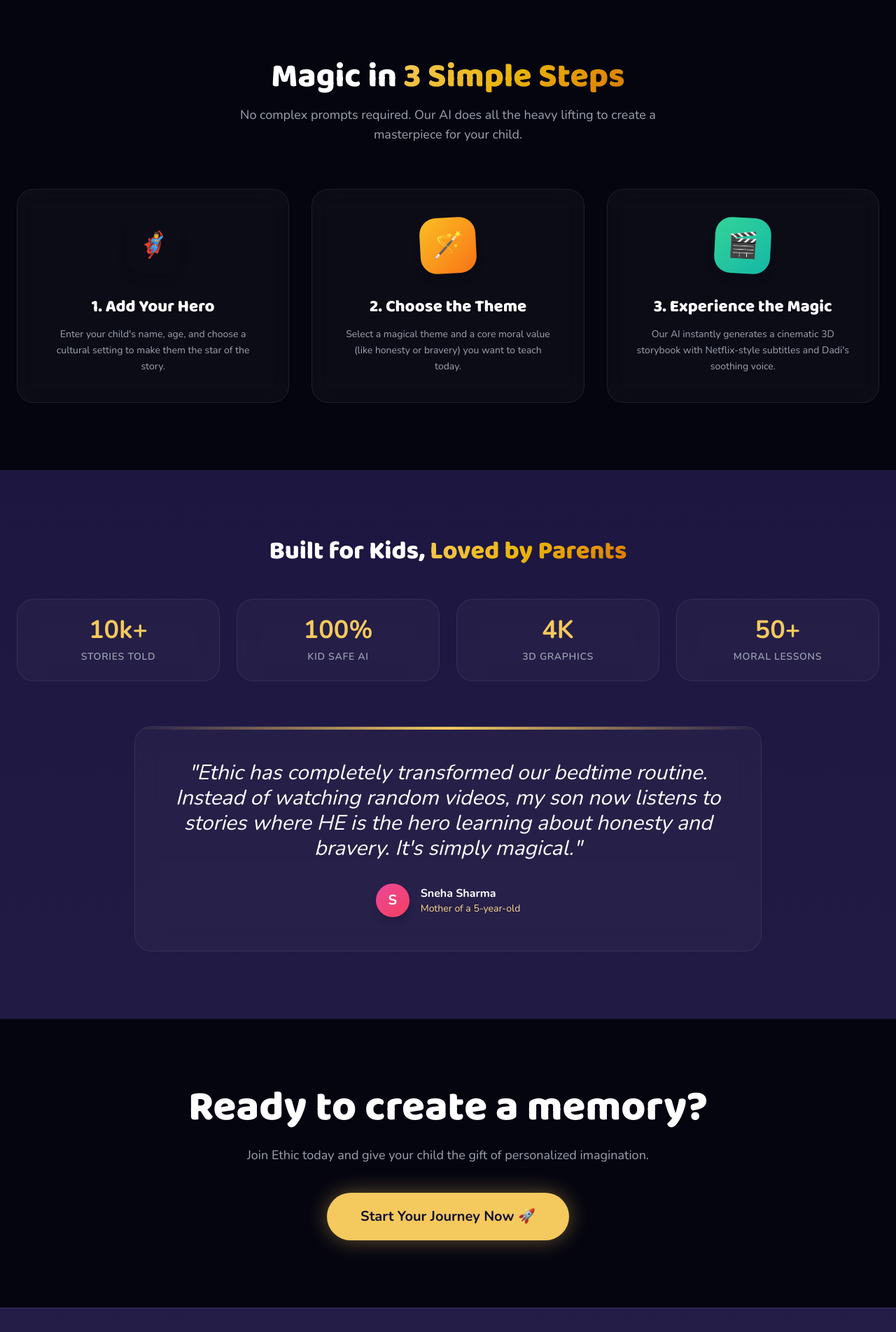
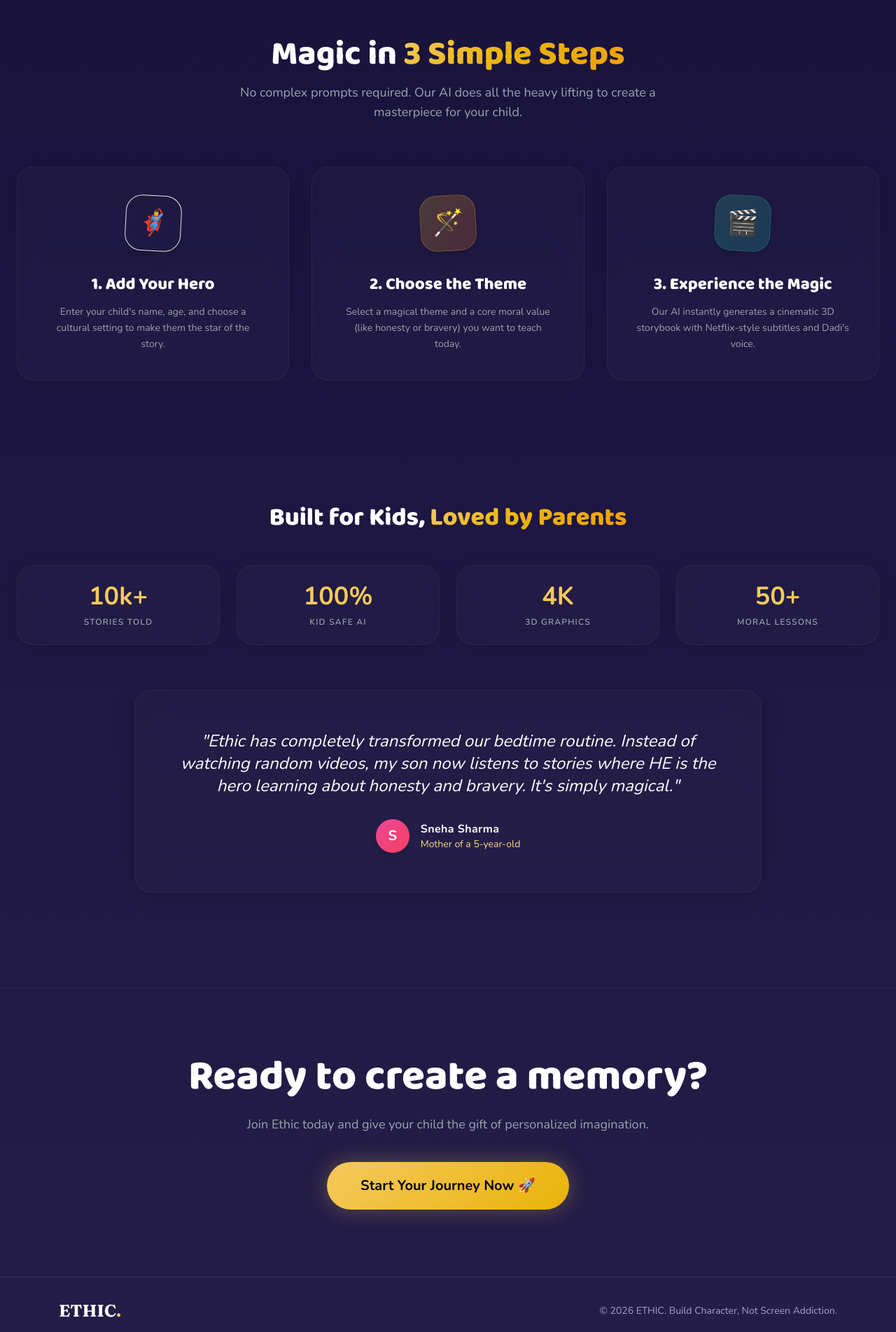
Before and after one commit to contactcuratedchoices-stack/ethic-mvp, a Flask app: page / in a window 1280 px wide. Shown: the part 816-2720 px from the top of the page at 70% size. After the commit the page ends 2699 px from the top, so only its background shows below. Run offline with Flask 3, Linux system fonts and the light colour scheme; some libraries are stand-ins or nearby versions.

Commit message:
Update index.html

```diff
--- a/templates/index.html
+++ b/templates/index.html
@@ -4,71 +4,110 @@
 <link href="https://fonts.googleapis.com/css2?family=Poppins:wght@300;400;500;600;700&family=Baloo+2:wght@600;800&display=swap" rel="stylesheet">
 
 <style>
-    body { background-color: #050510; color: #ffffff; font-family: 'Poppins', sans-serif; overflow-x: hidden; }
+    body {
+        background-color: #030014; /* Deep Space Dark */
+        color: #ffffff;
+        font-family: 'Poppins', sans-serif;
+        overflow-x: hidden;
+    }
     .magical-font { font-family: 'Baloo 2', cursive; }
 
     /* Magical Gradient Text */
     .text-gradient {
-        background: linear-gradient(135deg, #f4c95d 0%, #eab308 50%, #d97706 100%);
+        background: linear-gradient(135deg, #f4c95d 0%, #eab308 50%, #f59e0b 100%);
         -webkit-background-clip: text;
         -webkit-text-fill-color: transparent;
     }
 
-    /* Hero Background with slow cinematic zoom */
-    .hero-bg {
+    /* 🚀 SEAMLESS FIXED BACKGROUND - यह पूरे पेज पर एक जैसा रहेगा */
+    .ambient-bg {
+        position: fixed;
+        inset: 0;
+        z-index: -1;
+        overflow: hidden;
+        pointer-events: none;
+        background-color: #030014;
+    }
+
+    /* The Magical Forest/Space Image (Very subtle) */
+    .ambient-image {
+        position: absolute;
+        inset: 0;
         background-image: url('https://images.unsplash.com/photo-1534447677768-be436bb09401?q=80&w=2094&auto=format&fit=crop');
         background-size: cover;
         background-position: center;
-        animation: cinematicZoom 20s infinite alternate ease-in-out;
-    }
-    @keyframes cinematicZoom {
-        0% { transform: scale(1); }
-        100% { transform: scale(1.1); }
+        opacity: 0.12; /* Ekdam halka sa dikhega */
+        mix-blend-mode: screen;
     }
 
-    /* Glassmorphism Cards */
+    /* Glowing Orbs (Premium AI Look) */
+    .orb-1 {
+        position: absolute; top: -10%; left: -10%; width: 50vw; height: 50vw;
+        background: radial-gradient(circle, rgba(139, 92, 246, 0.15) 0%, rgba(0,0,0,0) 70%);
+        border-radius: 50%; filter: blur(60px);
+        animation: floatOrb 15s ease-in-out infinite alternate;
+    }
+    .orb-2 {
+        position: absolute; bottom: -20%; right: -10%; width: 60vw; height: 60vw;
+        background: radial-gradient(circle, rgba(59, 130, 246, 0.1) 0%, rgba(0,0,0,0) 70%);
+        border-radius: 50%; filter: blur(60px);
+        animation: floatOrb 20s ease-in-out infinite alternate-reverse;
+    }
+    .orb-3 {
+        position: absolute; top: 40%; left: 30%; width: 40vw; height: 40vw;
+        background: radial-gradient(circle, rgba(244, 201, 93, 0.05) 0%, rgba(0,0,0,0) 70%);
+        border-radius: 50%; filter: blur(60px);
+    }
+
+    @keyframes floatOrb {
+        0% { transform: translate(0, 0); }
+        100% { transform: translate(5%, 5%); }
+    }
+
+    /* Ultra-Premium Glassmorphism Cards */
     .glass-card {
-        background: rgba(255, 255, 255, 0.03);
-        backdrop-filter: blur(16px);
-        -webkit-backdrop-filter: blur(16px);
-        border: 1px solid rgba(255, 255, 255, 0.08);
+        background: rgba(255, 255, 255, 0.02);
+        backdrop-filter: blur(20px);
+        -webkit-backdrop-filter: blur(20px);
+        border: 1px solid rgba(255, 255, 255, 0.05);
         border-radius: 1.5rem;
-        transition: all 0.4s ease;
+        transition: all 0.4s cubic-bezier(0.4, 0, 0.2, 1);
+        box-shadow: 0 4px 30px rgba(0, 0, 0, 0.1);
     }
     .glass-card:hover {
-        transform: translateY(-10px);
-        background: rgba(255, 255, 255, 0.06);
-        border-color: rgba(244, 201, 93, 0.4);
-        box-shadow: 0 20px 40px rgba(0,0,0,0.5), inset 0 0 20px rgba(244,201,93,0.1);
-    }
-
-    /* Floating Animation for UI Elements */
-    .floating { animation: float 6s ease-in-out infinite; }
-    @keyframes float {
-        0% { transform: translateY(0px); }
-        50% { transform: translateY(-15px); }
-        100% { transform: translateY(0px); }
+        transform: translateY(-8px);
+        background: rgba(255, 255, 255, 0.04);
+        border-color: rgba(244, 201, 93, 0.3);
+        box-shadow: 0 20px 40px rgba(0,0,0,0.4), inset 0 0 20px rgba(244,201,93,0.05);
     }
 
     /* Glow Button */
     .glow-button {
         position: relative;
         transition: all 0.3s ease;
+        background: linear-gradient(135deg, #f4c95d, #eab308);
+        color: #030014;
     }
     .glow-button::before {
-        content: ''; position: absolute; top: -2px; left: -2px; right: -2px; bottom: -2px;
-        background: linear-gradient(45deg, #f4c95d, #eab308, #f4c95d);
+        content: ''; position: absolute; top: -3px; left: -3px; right: -3px; bottom: -3px;
+        background: linear-gradient(135deg, #f4c95d, #eab308);
         z-index: -1; border-radius: 50px; filter: blur(15px); opacity: 0; transition: opacity 0.3s ease;
     }
-    .glow-button:hover::before { opacity: 0.8; }
+    .glow-button:hover::before { opacity: 0.7; }
+    .glow-button:hover { transform: scale(1.02); }
 </style>
 
-<header class="relative w-full min-h-screen flex items-center justify-center overflow-hidden -mt-16">
-    <div class="absolute inset-0 hero-bg opacity-40"></div>
-    <div class="absolute inset-0 bg-gradient-to-b from-[#050510]/40 via-[#050510]/80 to-[#050510]"></div>
+<div class="ambient-bg">
+    <div class="ambient-image"></div>
+    <div class="orb-1"></div>
+    <div class="orb-2"></div>
+    <div class="orb-3"></div>
+</div>
 
-    <div class="relative z-10 text-center px-6 max-w-5xl mx-auto flex flex-col items-center mt-20">
-        <div class="inline-block px-5 py-2 mb-6 rounded-full glass-card border-gold/30 text-gold-soft text-sm font-bold tracking-widest uppercase floating">
+<header class="relative w-full min-h-[90vh] flex items-center justify-center pt-20 pb-10">
+    <div class="relative z-10 text-center px-6 max-w-5xl mx-auto flex flex-col items-center">
+
+        <div class="inline-block px-5 py-2 mb-8 rounded-full glass-card border-gold/30 text-gold-soft text-xs md:text-sm font-bold tracking-widest uppercase">
             ✨ The Future of Bedtime Stories
         </div>
 
@@ -77,12 +116,12 @@
             <span class="text-gradient">Story Time.</span>
         </h1>
 
-        <p class="text-gray-300 text-lg md:text-2xl mb-10 max-w-3xl mx-auto font-light leading-relaxed">
+        <p class="text-gray-300 text-lg md:text-2xl mb-12 max-w-3xl mx-auto font-light leading-relaxed">
             Generate personalized, 3D animated bedtime stories with cinematic audio. Build character, teach morals, and ignite your child's imagination.
         </p>
 
         <div class="flex flex-col sm:flex-row gap-5 items-center justify-center">
-            <a href="{{ url_for('main.studio') }}" aria-label="Create your first story" class="glow-button px-10 py-4 bg-gold text-navy text-lg font-bold rounded-full hover:scale-105 transition flex items-center gap-3">
+            <a href="{{ url_for('main.studio') }}" aria-label="Create your first story" class="glow-button px-10 py-4 text-lg font-bold rounded-full flex items-center gap-3">
                 Create Your First Story ✨
             </a>
             <a href="{{ url_for('main.dashboard') }}" aria-label="Go to Library" class="px-10 py-4 glass-card text-white text-lg font-bold rounded-full hover:bg-white/10 transition flex items-center gap-3">
@@ -93,7 +132,7 @@
     </div>
 </header>
 
-<section class="py-24 relative z-10 bg-[#050510]">
+<section class="py-20 relative z-10">
     <div class="max-w-7xl mx-auto px-6">
         <div class="text-center mb-16">
             <h2 class="magical-font text-4xl md:text-5xl font-bold text-white mb-4">Magic in <span class="text-gradient">3 Simple Steps</span></h2>
@@ -102,7 +141,7 @@
 
         <div class="grid grid-cols-1 md:grid-cols-3 gap-8">
             <div class="glass-card p-10 text-center group">
-                <div class="w-20 h-20 mx-auto bg-gradient-to-br from-purple-500 to-indigo-600 rounded-3xl flex items-center justify-center text-4xl shadow-lg mb-8 group-hover:-translate-y-2 transition duration-300 transform rotate-3">
+                <div class="w-20 h-20 mx-auto bg-gradient-to-br from-purple-500/20 to-indigo-600/20 border border-purple-500/30 rounded-3xl flex items-center justify-center text-4xl shadow-lg mb-8 group-hover:-translate-y-2 transition duration-300 transform rotate-3">
                     🦸‍♂️
                 </div>
                 <h3 class="magical-font text-2xl font-bold text-white mb-3">1. Add Your Hero</h3>
@@ -110,7 +149,7 @@
             </div>
 
             <div class="glass-card p-10 text-center group">
-                <div class="w-20 h-20 mx-auto bg-gradient-to-br from-amber-400 to-orange-500 rounded-3xl flex items-center justify-center text-4xl shadow-lg mb-8 group-hover:-translate-y-2 transition duration-300 transform -rotate-3">
+                <div class="w-20 h-20 mx-auto bg-gradient-to-br from-amber-400/20 to-orange-500/20 border border-amber-500/30 rounded-3xl flex items-center justify-center text-4xl shadow-lg mb-8 group-hover:-translate-y-2 transition duration-300 transform -rotate-3">
                     🪄
                 </div>
                 <h3 class="magical-font text-2xl font-bold text-white mb-3">2. Choose the Theme</h3>
@@ -118,50 +157,47 @@
             </div>
 
             <div class="glass-card p-10 text-center group">
-                <div class="w-20 h-20 mx-auto bg-gradient-to-br from-emerald-400 to-teal-500 rounded-3xl flex items-center justify-center text-4xl shadow-lg mb-8 group-hover:-translate-y-2 transition duration-300 transform rotate-3">
+                <div class="w-20 h-20 mx-auto bg-gradient-to-br from-emerald-400/20 to-teal-500/20 border border-emerald-500/30 rounded-3xl flex items-center justify-center text-4xl shadow-lg mb-8 group-hover:-translate-y-2 transition duration-300 transform rotate-3">
                     🎬
                 </div>
                 <h3 class="magical-font text-2xl font-bold text-white mb-3">3. Experience the Magic</h3>
-                <p class="text-gray-400 text-sm leading-relaxed">Our AI instantly generates a cinematic 3D storybook with Netflix-style subtitles and Dadi's soothing voice.</p>
+                <p class="text-gray-400 text-sm leading-relaxed">Our AI instantly generates a cinematic 3D storybook with Netflix-style subtitles and Dadi's voice.</p>
             </div>
         </div>
     </div>
 </section>
 
 <section class="py-24 relative z-10">
-    <div class="absolute inset-0 bg-[radial-gradient(ellipse_at_center,_var(--tw-gradient-stops))] from-purple-900/20 via-[#050510] to-[#050510]"></div>
-
-    <div class="max-w-7xl mx-auto px-6 relative z-10 text-center">
+    <div class="max-w-7xl mx-auto px-6 text-center">
         <h2 class="magical-font text-3xl md:text-4xl font-bold text-white mb-12">Built for Kids, <span class="text-gradient">Loved by Parents</span></h2>
 
         <div class="grid grid-cols-2 md:grid-cols-4 gap-6 mb-16">
             <div class="glass-card p-6">
                 <h4 class="text-4xl font-bold text-gold mb-2">10k+</h4>
-                <p class="text-gray-400 text-sm uppercase tracking-wider font-semibold">Stories Told</p>
+                <p class="text-gray-400 text-xs uppercase tracking-widest font-semibold">Stories Told</p>
             </div>
             <div class="glass-card p-6">
                 <h4 class="text-4xl font-bold text-gold mb-2">100%</h4>
-                <p class="text-gray-400 text-sm uppercase tracking-wider font-semibold">Kid Safe AI</p>
+                <p class="text-gray-400 text-xs uppercase tracking-widest font-semibold">Kid Safe AI</p>
             </div>
             <div class="glass-card p-6">
                 <h4 class="text-4xl font-bold text-gold mb-2">4K</h4>
-                <p class="text-gray-400 text-sm uppercase tracking-wider font-semibold">3D Graphics</p>
+                <p class="text-gray-400 text-xs uppercase tracking-widest font-semibold">3D Graphics</p>
             </div>
             <div class="glass-card p-6">
                 <h4 class="text-4xl font-bold text-gold mb-2">50+</h4>
-                <p class="text-gray-400 text-sm uppercase tracking-wider font-semibold">Moral Lessons</p>
+                <p class="text-gray-400 text-xs uppercase tracking-widest font-semibold">Moral Lessons</p>
             </div>
         </div>
 
-        <div class="glass-card p-12 max-w-4xl mx-auto rounded-[3rem] border-gold/20 relative overflow-hidden">
-            <div class="absolute top-0 left-0 w-full h-1 bg-gradient-to-r from-transparent via-gold to-transparent"></div>
-            <p class="text-xl md:text-3xl font-light text-white italic leading-relaxed mb-8">
+        <div class="glass-card p-10 md:p-14 max-w-4xl mx-auto rounded-[2rem] border-gold/20 relative">
+            <p class="text-xl md:text-2xl font-light text-white italic leading-relaxed mb-8">
                 "Ethic has completely transformed our bedtime routine. Instead of watching random videos, my son now listens to stories where HE is the hero learning about honesty and bravery. It's simply magical."
             </p>
             <div class="flex items-center justify-center gap-4">
                 <div class="w-12 h-12 bg-gradient-to-br from-pink-500 to-rose-500 rounded-full flex items-center justify-center text-xl font-bold text-white shadow-lg">S</div>
                 <div class="text-left">
-                    <h5 class="text-white font-bold">Sneha Sharma</h5>
+                    <h5 class="text-white font-bold tracking-wide">Sneha Sharma</h5>
                     <p class="text-gold-soft text-sm">Mother of a 5-year-old</p>
                 </div>
             </div>
@@ -169,11 +205,11 @@
     </div>
 </section>
 
-<section class="py-24 relative z-10 bg-[#050510] border-t border-white/5">
+<section class="py-24 relative z-10 border-t border-white/5 mt-10">
     <div class="max-w-4xl mx-auto px-6 text-center">
         <h2 class="magical-font text-4xl md:text-6xl font-bold text-white mb-6">Ready to create a memory?</h2>
         <p class="text-gray-400 text-lg mb-10">Join Ethic today and give your child the gift of personalized imagination.</p>
-        <a href="{{ url_for('main.studio') }}" aria-label="Start your journey" class="glow-button inline-block px-12 py-5 bg-gold text-navy text-xl font-bold rounded-full hover:scale-105 transition shadow-[0_0_30px_rgba(244,201,93,0.4)]">
+        <a href="{{ url_for('main.studio') }}" aria-label="Start your journey" class="glow-button inline-block px-12 py-5 text-xl font-bold rounded-full shadow-[0_0_30px_rgba(244,201,93,0.3)]">
             Start Your Journey Now 🚀
         </a>
     </div>
```
